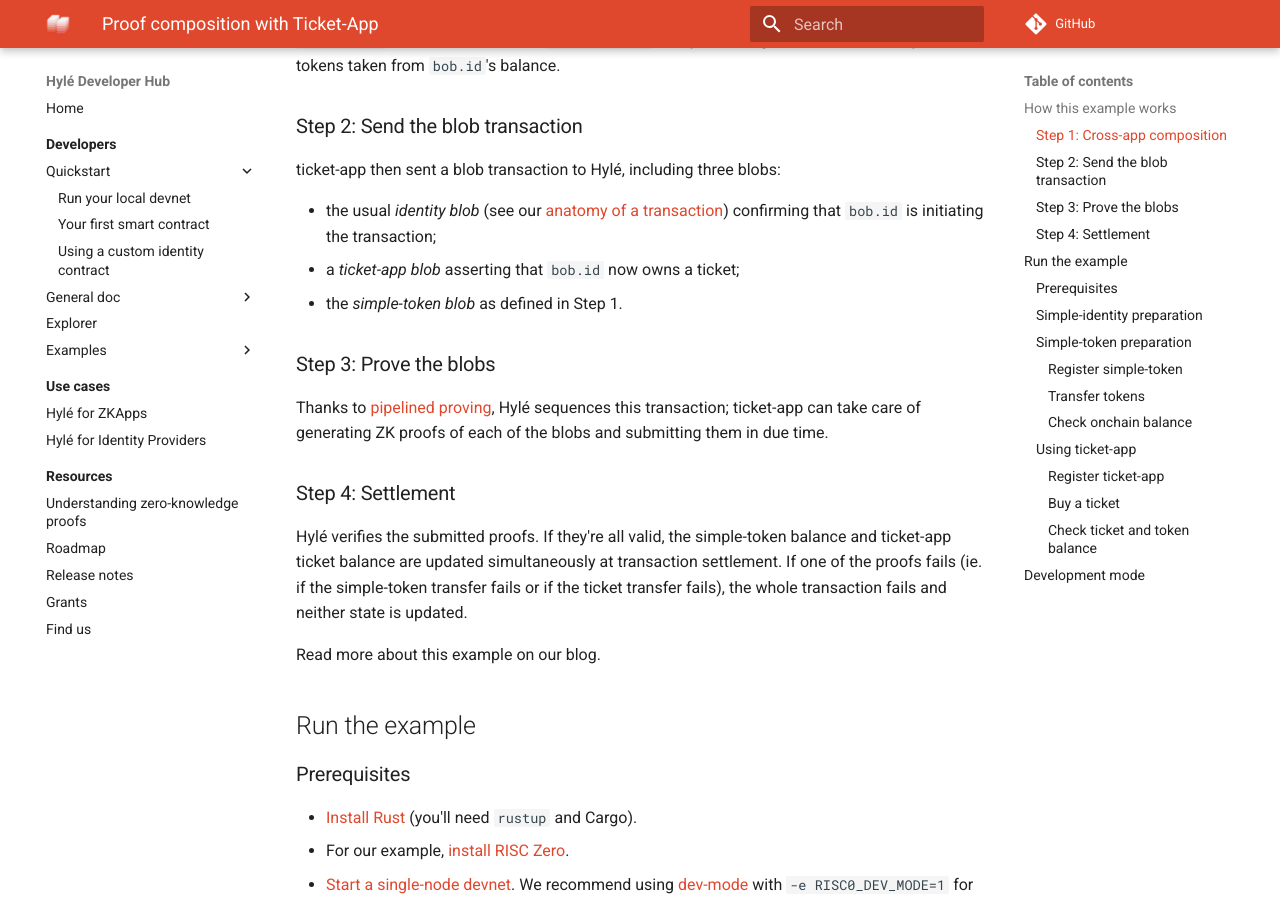
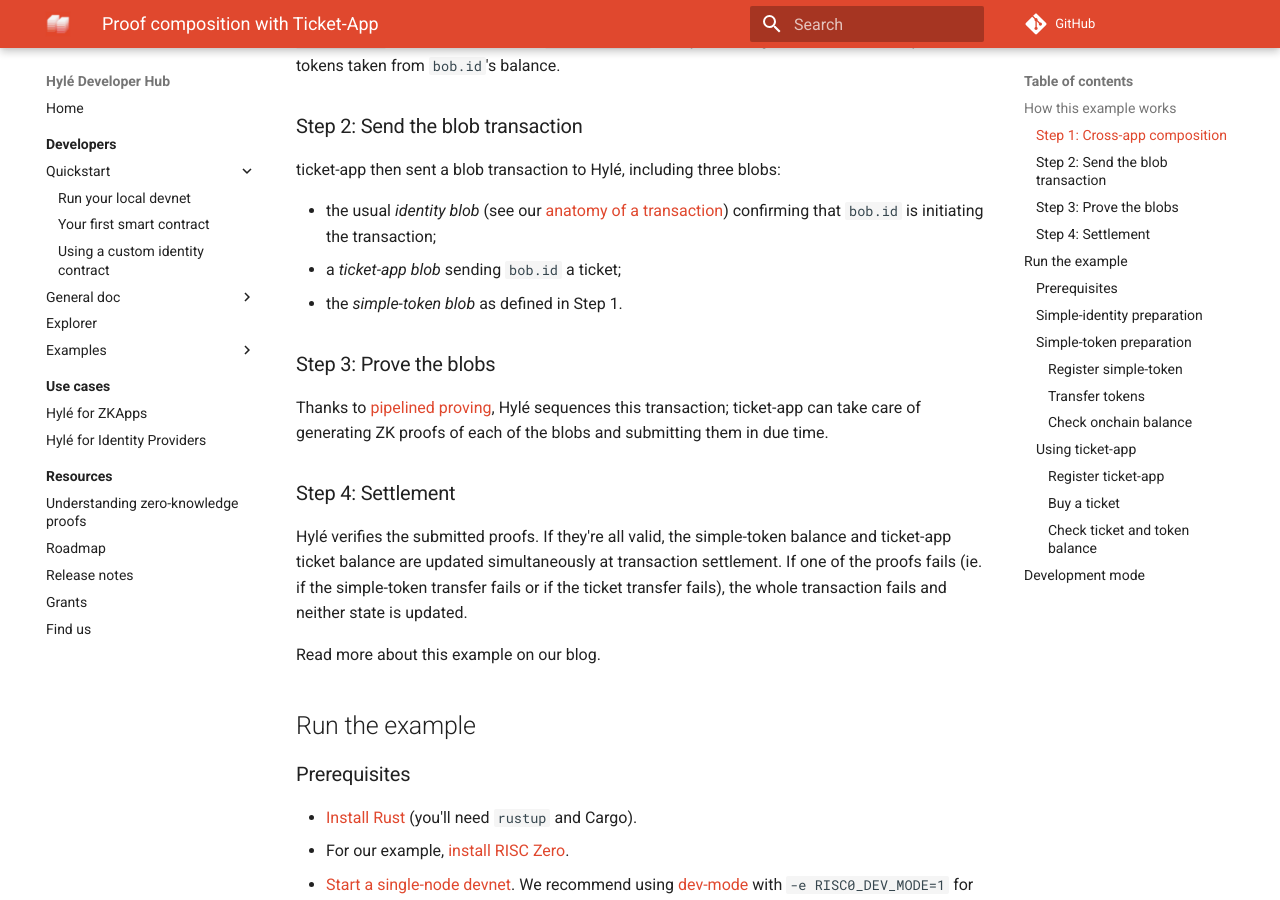
Before and after one commit to Hyle-org/devhub-hyle, an MkDocs documentation site: the page built from docs/developers/quickstart/proof-composition.md, in a window 1280 px wide and 900 px high, scrolled down 558 px. Built offline with MkDocs 1.6.1 and Material for MkDocs 9.7.7, drawn with Linux system fonts in a browser that asks for light colours; comment, search, counter and statistics services are not loaded.

Commit message:
avoid « asserting »

```diff
--- a/docs/developers/quickstart/proof-composition.md
+++ b/docs/developers/quickstart/proof-composition.md
@@ -23,7 +23,7 @@
 ticket-app then sent a blob transaction to Hylé, including three blobs:
 
 - the usual *identity blob* (see our [anatomy of a transaction](../general-doc/transaction.md)) confirming that `bob.id` is initiating the transaction;
-- a *ticket-app blob* asserting that `bob.id` now owns a ticket;
+- a *ticket-app blob* sending `bob.id` a ticket;
 - the *simple-token blob* as defined in Step 1.
 
 ### Step 3: Prove the blobs
```
